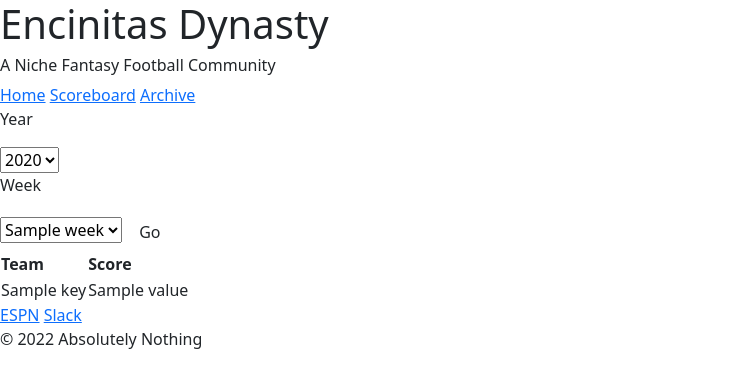
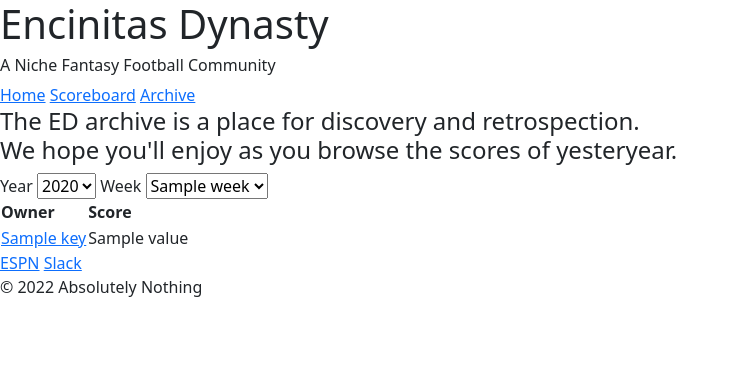
Before and after one commit to drewpgilmore/dynasty, a Flask app: template templates/archive.html in a window 1280 px wide. Shown: the top 388 px of the page, without its empty margins (0-739 px from the left). Run offline with Flask 2, Linux system fonts and the light colour scheme; the template is opened without the code that fills it: most values are stand-ins (such as "Sample title", 1, 10 or a date in 2020); parts of the project's set-up code (start-up, migrations or seed data) failed here and were passed over.

Commit message:
added owner link to lineup

```diff
--- a/templates/archive.html
+++ b/templates/archive.html
@@ -4,10 +4,14 @@
 {% endblock %}
 
 {% block body %}
+<h4 class="tag-line">The ED archive is a place for discovery and retrospection.<br>
+We hope you'll enjoy as you browse the scores of yesteryear.<br>
+</h4>
+<div id="period-selection">
   <form method="POST" action="{{ url_for('archive') }}">
     <span>
-    <p>Year</p>
-      <select name="year_select">
+      Year
+        <select name="year_select" onchange="this.form.submit()">
           <option selected>{{ year }}</option>
           <option value="2015">2015</option>
           <option value="2016">2016</option>
@@ -19,8 +23,8 @@
           <option value="2022">2022</option>
         </select>
 
-    <p>Week</p>
-      <select name="week_select">
+      Week
+        <select name="week_select" onchange="this.form.submit()">
           <option selected>{{ week }}</option>
           <option value="1">1</option>
           <option value="2">2</option>
@@ -40,17 +44,20 @@
           <option value="16">16</option>
           <option value="17">17</option>
         </select>
-    <button type="submit" class="btn btn-default">Go</button>
       </span>
   </form>
+</div>
 
-<table id="scores-table">
+<table class="scores-table">
   <thead>
-    <th>Team</th>
+    <th>Owner</th>
     <th>Score</th>
   </thead>
   {% for key, value in scores.items() %}
-    <tr class="header"><td>{{ key }}</td><td>{{ value }}</td></tr>
+  <tr>
+    <td><a href="{{ url_for('displayLineup', owner=key, year=year, week=week) }}">{{ key }}</td>
+    <td>{{ value }}</td>
+  </tr>
   {% endfor %}
 </table>
 {% endblock %}
```
Lines whose indentation alone changed are shown as unchanged.
